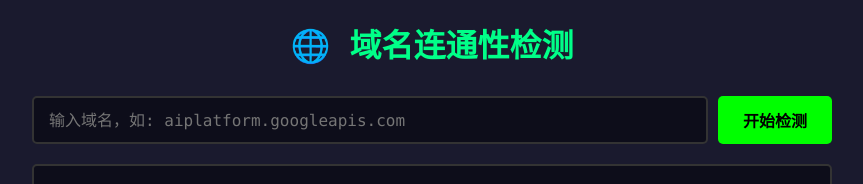
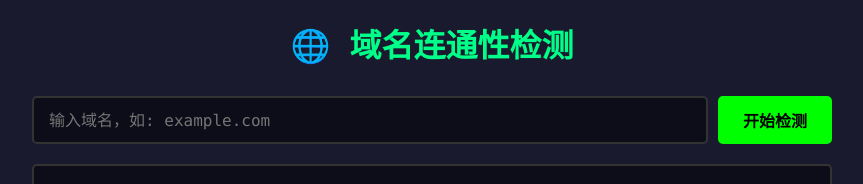
Before and after one commit to zeliora/zeliora.github.io, a plain HTML site: page ping.html in a window 1280 px wide. Shown: the top 184 px of the page, without its empty margins (208-1071 px from the left). Drawn offline with Linux system fonts and the light colour scheme.

Commit message:
Change ping input placeholder to example.com

```diff
--- a/ping.html
+++ b/ping.html
@@ -81,7 +81,7 @@
     <div class="container">
         <h1>🌐 域名连通性检测</h1>
         <div class="input-group">
-            <input type="text" id="domain" placeholder="输入域名，如: aiplatform.googleapis.com">
+            <input type="text" id="domain" placeholder="输入域名，如: example.com">
             <button id="pingBtn" onclick="startPing()">开始检测</button>
         </div>
         <div class="terminal">
```
